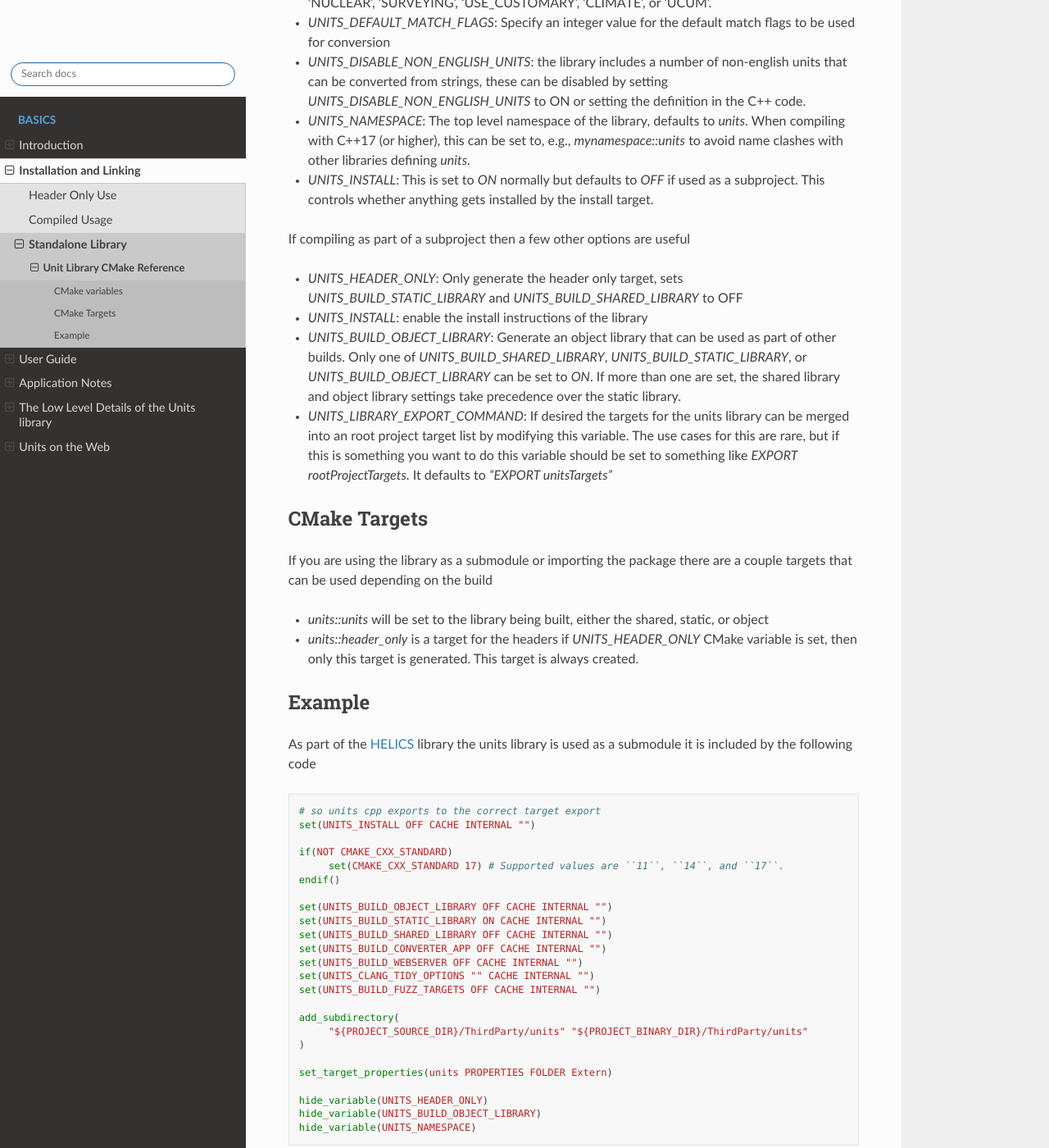
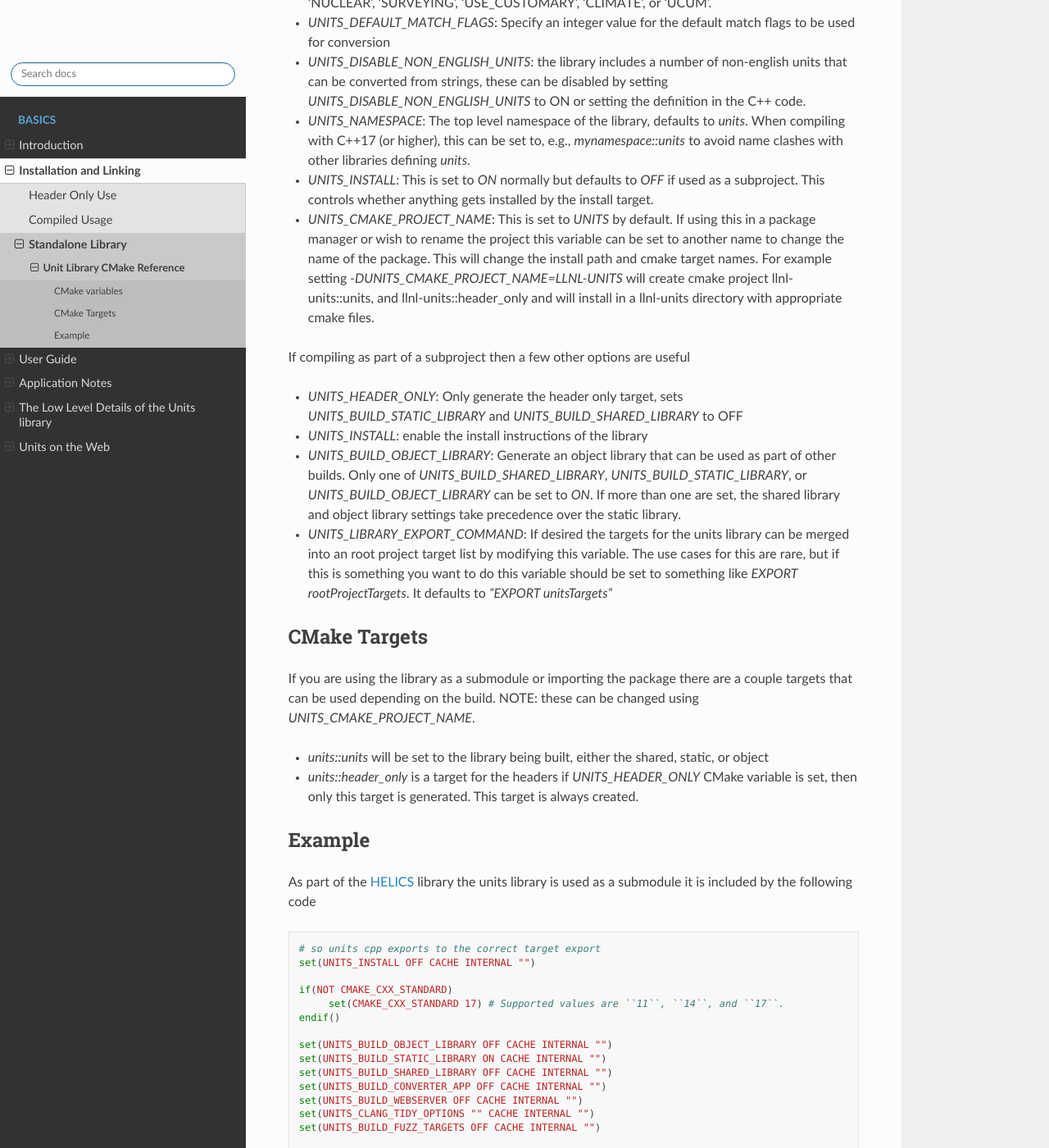
Before and after one commit to LLNL/units, a Sphinx documentation site: the page built from docs/installation/cmake_variables.rst, in a window 1280 px wide and 1400 px high, scrolled down 992 px. Shown: the whole window at 82% size. Built offline with Sphinx 7.4.7 and the Read the Docs theme 2.0.0, drawn with Linux system fonts in a browser that asks for light colours.

Commit message:
update docs for cmake project name

```diff
--- a/docs/installation/cmake_variables.rst
+++ b/docs/installation/cmake_variables.rst
@@ -29,6 +29,7 @@ CMake variables
 -  `UNITS_NAMESPACE`:  The top level namespace of the library, defaults to `units`.
    When compiling with C++17 (or higher), this can be set to, e.g., `mynamespace::units` to avoid name clashes with other libraries defining `units`.
 -  `UNITS_INSTALL`:  This is set to `ON` normally but defaults to `OFF` if used as a subproject.  This controls whether anything gets installed by the install target.
+-  `UNITS_CMAKE_PROJECT_NAME`:  This is set to `UNITS` by default.   If using this in a package manager or wish to rename the project this variable can be set to another name to change the name of the package.  This will change the install path and cmake target names. For example setting `-DUNITS_CMAKE_PROJECT_NAME=LLNL-UNITS` will create cmake project llnl-units::units, and llnl-units::header_only and will install in a llnl-units directory with appropriate cmake files.
 
 If compiling as part of a subproject then a few other options are useful
 
@@ -40,7 +41,7 @@ If compiling as part of a subproject then a few other options are useful
 CMake Targets
 --------------
 
-If you are using the library as a submodule or importing the package there are a couple targets that can be used depending on the build
+If you are using the library as a submodule or importing the package there are a couple targets that can be used depending on the build.  NOTE:  these can be changed using `UNITS_CMAKE_PROJECT_NAME`.
 
 -  `units::units`  will be set to the library being built, either the shared, static, or object
 -  `units::header_only` is a target for the headers if `UNITS_HEADER_ONLY` CMake variable is set, then only this target is generated.  This target is always created.
```
